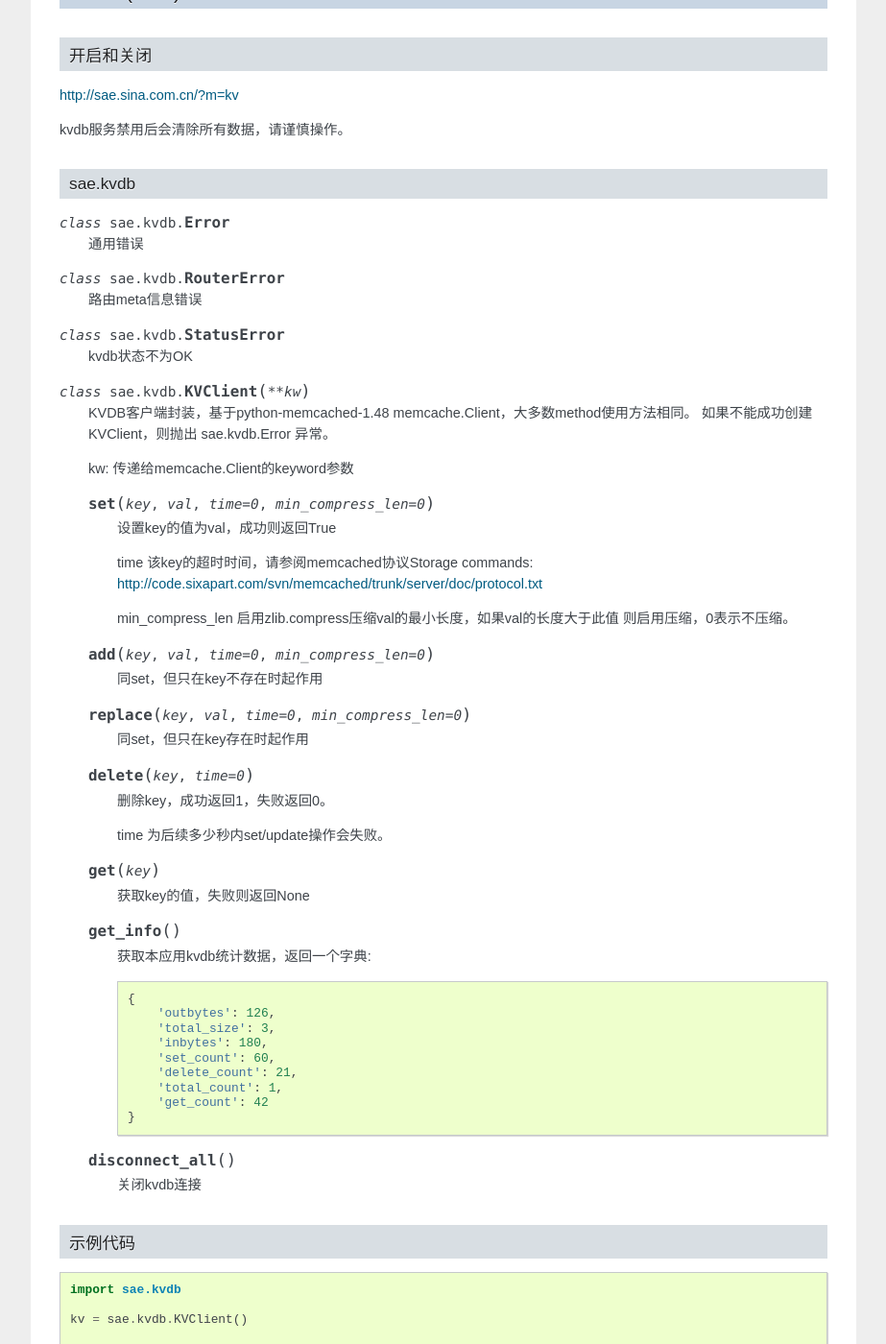
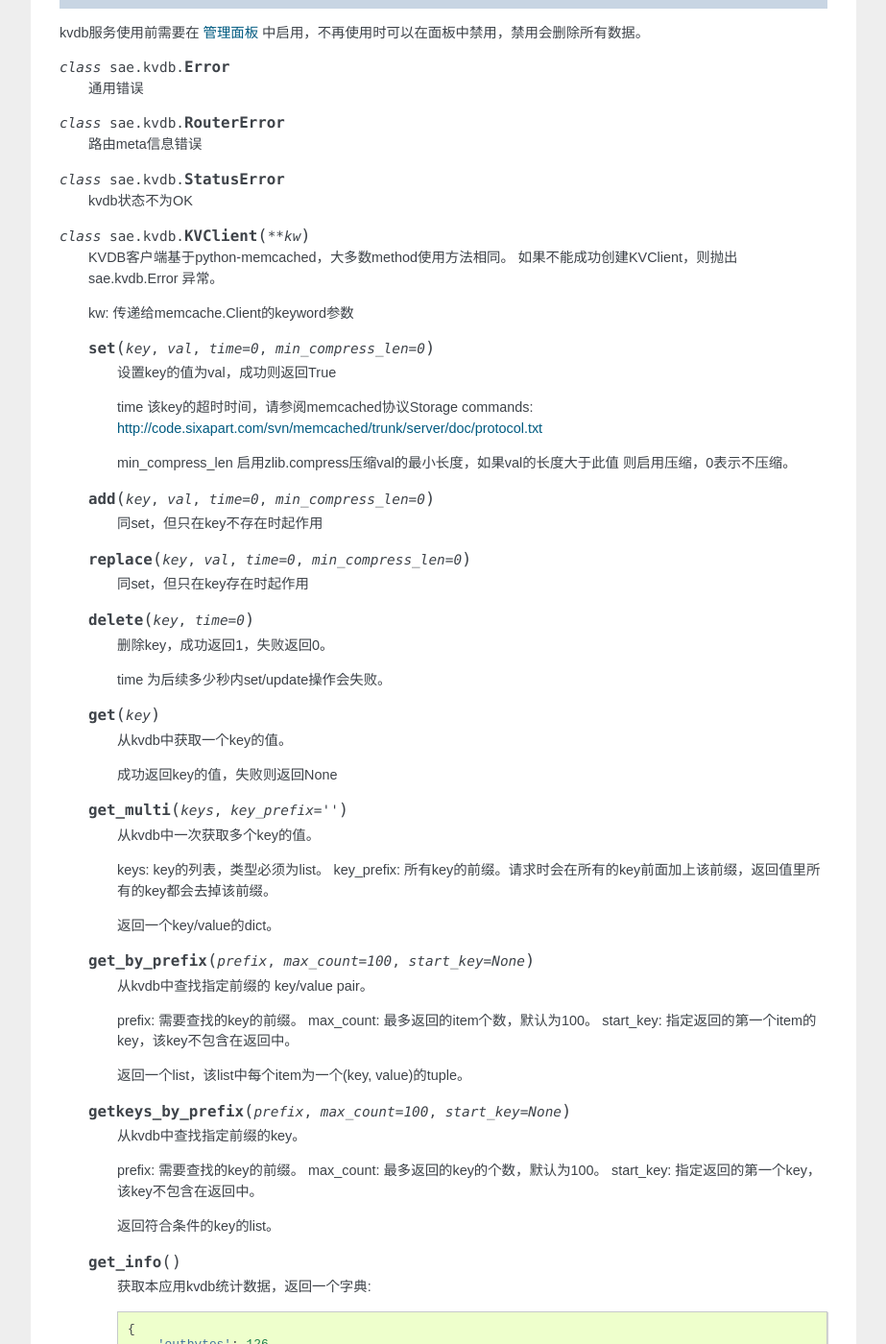
Before and after one commit to sinacloud/sae-python-dev-guide, a Sphinx documentation site: the page built from docs/service.rst, in a window 1280 px wide and 1400 px high, scrolled down 8008 px. Shown: the whole window at 96% size, without its empty margins (198-1121 px from the left). Built offline with Sphinx 7.4.7, drawn with Linux system fonts in a browser that asks for light colours; some of the changed text lies outside the part shown.

Commit message:
Update doc for sae.kvdb

```diff
--- a/docs/service.rst
+++ b/docs/service.rst
@@ -469,18 +469,12 @@
     s.list('domain-name')
 
 
-KVDB(TBD)
+KVDB
 ----------
 
-开启和关闭
-~~~~~~~~~~~~
+kvdb服务使用前需要在 `管理面板`_ 中启用，不再使用时可以在面板中禁用，禁用会删除所有数据。
 
-http://sae.sina.com.cn/?m=kv
-
-kvdb服务禁用后会清除所有数据，请谨慎操作。
-
-sae.kvdb
-~~~~~~~~~
+.. _管理面板: http://sae.sina.com.cn/?m=kv
 
 ..  module:: sae.kvdb
 
@@ -502,42 +496,73 @@
 ..  py:class:: KVClient(**kw)
     :module: sae.kvdb
 
-    KVDB客户端封装，基于python-memcached-1.48 memcache.Client，大多数method使用方法相同。
+    KVDB客户端基于python-memcached，大多数method使用方法相同。
     如果不能成功创建KVClient，则抛出 sae.kvdb.Error 异常。
 
     kw: 传递给memcache.Client的keyword参数
 
     .. py:method:: set(key, val, time=0, min_compress_len=0)
 
-        设置key的值为val，成功则返回True
+       设置key的值为val，成功则返回True
 
-        time 该key的超时时间，请参阅memcached协议Storage commands:
-        http://code.sixapart.com/svn/memcached/trunk/server/doc/protocol.txt
+       time 该key的超时时间，请参阅memcached协议Storage commands:
+       http://code.sixapart.com/svn/memcached/trunk/server/doc/protocol.txt
 
-        min_compress_len 启用zlib.compress压缩val的最小长度，如果val的长度大于此值
-        则启用压缩，0表示不压缩。
+       min_compress_len 启用zlib.compress压缩val的最小长度，如果val的长度大于此值
+       则启用压缩，0表示不压缩。
 
     .. py:method:: add(key, val, time=0, min_compress_len=0)
 
-        同set，但只在key不存在时起作用
+       同set，但只在key不存在时起作用
 
     .. py:method:: replace(key, val, time=0, min_compress_len=0)
 
-        同set，但只在key存在时起作用
+       同set，但只在key存在时起作用
 
     .. py:method:: delete(key, time=0)
 
-        删除key，成功返回1，失败返回0。
+       删除key，成功返回1，失败返回0。
 
-        time 为后续多少秒内set/update操作会失败。
+       time 为后续多少秒内set/update操作会失败。
 
     .. py:method:: get(key)
 
-        获取key的值，失败则返回None
+       从kvdb中获取一个key的值。
+
+       成功返回key的值，失败则返回None
+
+    .. py:method:: get_multi(keys, key_prefix='')
+
+       从kvdb中一次获取多个key的值。
+
+       keys: key的列表，类型必须为list。
+       key_prefix: 所有key的前缀。请求时会在所有的key前面加上该前缀，返回值里所有的key都会去掉该前缀。
+
+       返回一个key/value的dict。
+
+    .. py:method:: get_by_prefix(prefix, max_count=100, start_key=None)
+
+       从kvdb中查找指定前缀的 key/value pair。
+
+       prefix: 需要查找的key的前缀。
+       max_count: 最多返回的item个数，默认为100。
+       start_key: 指定返回的第一个item的key，该key不包含在返回中。
+
+       返回一个list，该list中每个item为一个(key, value)的tuple。
+
+    .. py:method:: getkeys_by_prefix(prefix, max_count=100, start_key=None)
+
+       从kvdb中查找指定前缀的key。
+
+       prefix: 需要查找的key的前缀。
+       max_count: 最多返回的key的个数，默认为100。
+       start_key: 指定返回的第一个key，该key不包含在返回中。
+
+       返回符合条件的key的list。
 
     .. py:method:: get_info()
 
-        获取本应用kvdb统计数据，返回一个字典::
+       获取本应用kvdb统计数据，返回一个字典::
 
             {
                 'outbytes': 126,
@@ -551,12 +576,9 @@
 
     .. py:method:: disconnect_all()
 
-        关闭kvdb连接
+       关闭kvdb连接
 
-示例代码
-~~~~~~~~~
-
-::
+示例代码: ::
 
     import sae.kvdb
 
@@ -574,8 +596,13 @@
 
     print kv.get_info()
 
-参考 http://sae.sina.com.cn/?m=devcenter&catId=199
+服务限制:
 
++ 存储空间：100G
++ 最大记录条数：1,000,000,000
++ key的最大长度：200 Bytes
++ value的最大长度：4M
++ get_multi获取的最大KEY个数：32
 
 socket服务
 -----------------
```
